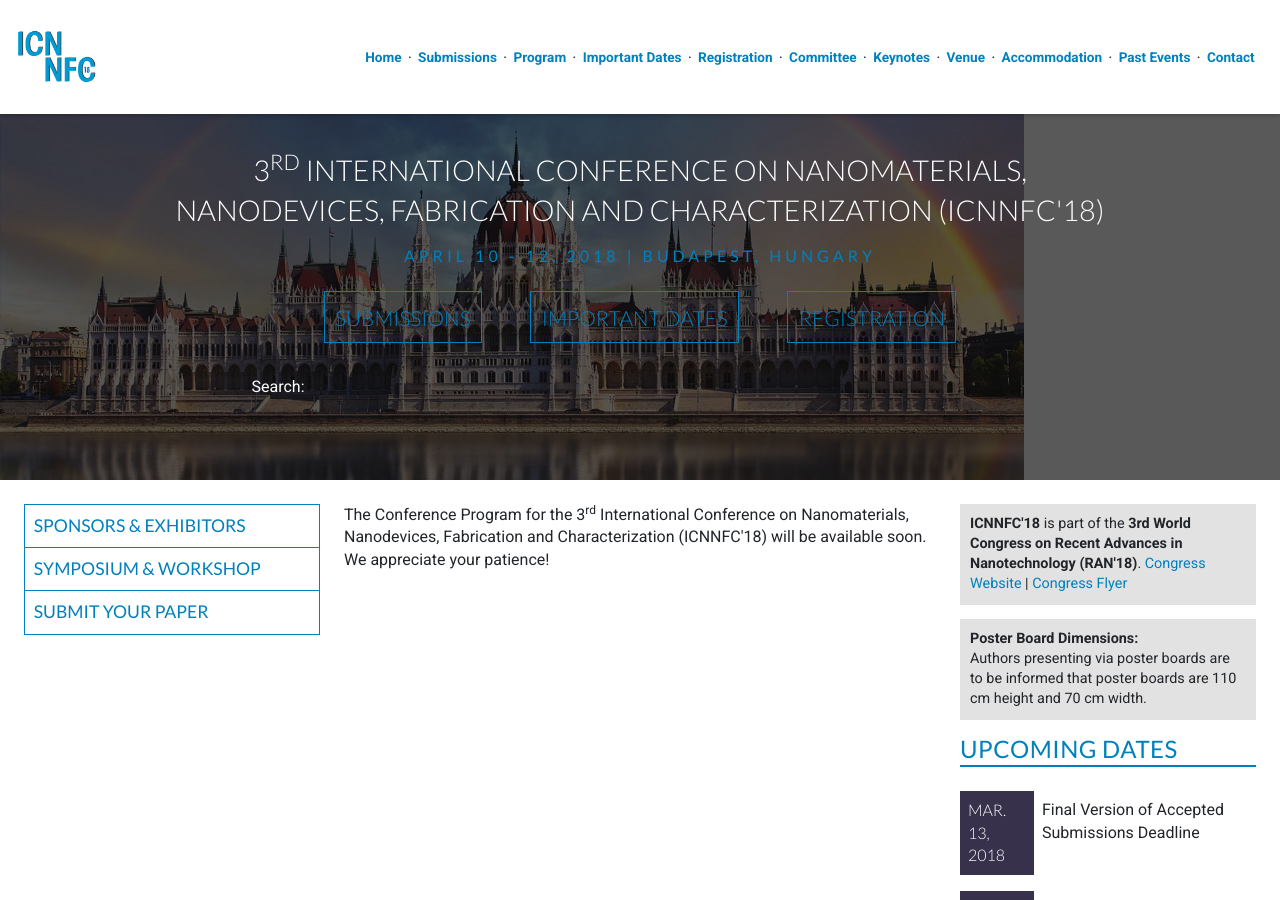
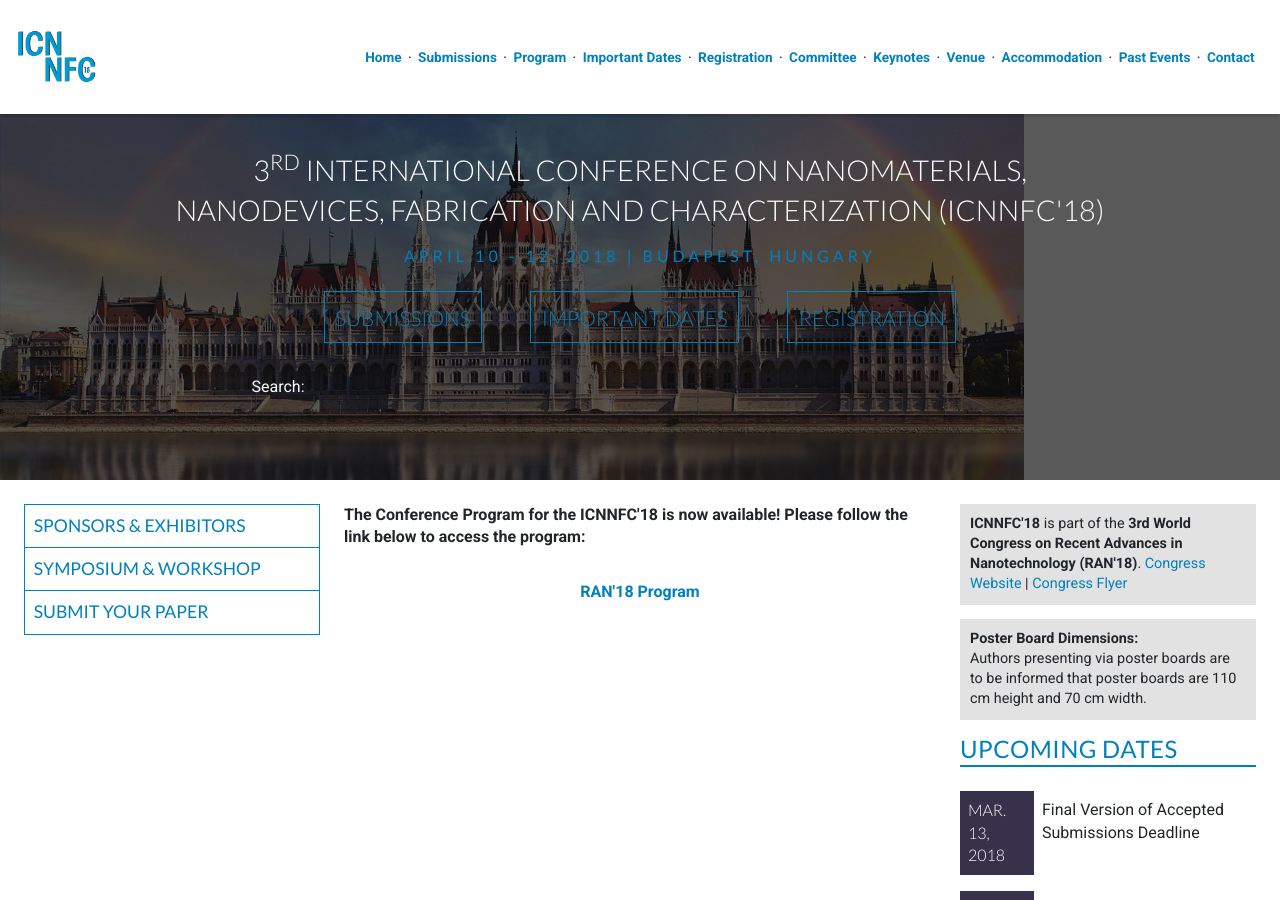
Before and after one commit to intaset/icnnfc, a Jekyll site: the page built from program.html, in a window 1280 px wide and 900 px high. Built offline with Jekyll 4.4.1, drawn with Linux system fonts in a browser that asks for light colours; nearby versions of some CDN libraries; Markdown is read by kramdown in place of the engine named in the settings; comment, search, counter and statistics services are not loaded.

Commit message:
added program

```diff
--- a/program.html
+++ b/program.html
@@ -7,10 +7,10 @@ keyword: nanoparticles, nanotubes, graphene, nanotechnology and coating, computa
 
 <div class="unit unit-s-1 unit-m-1-4-1 unit-l-1-4-1">
   <div class="unit-spacer content">
-    <p class="body">The Conference Program for the 3<sup>rd</sup> International Conference on Nanomaterials, Nanodevices, Fabrication and Characterization (ICNNFC'18) will be available soon. We appreciate your patience!</p>
+    <!-- <p class="body">The Conference Program for the 3<sup>rd</sup> International Conference on Nanomaterials, Nanodevices, Fabrication and Characterization (ICNNFC'18) will be available soon. We appreciate your patience!</p> -->
 
-    <!-- <p class="body">The Conference Program for the International Conference on Nanomaterials, Nanodevices, Fabrication and Characterization (ICNNFC'18) is now available! Please follow the link below to access the program:</p>
+    <p class="body"><strong>The Conference Program for the ICNNFC'18 is now available! Please follow the link below to access the program:</strong></p>
 
-    <p align="center"><a href="../RAN17_Program.pdf" class="body-link">RAN'18 Program</a></p> -->
+    <p align="center"><strong><a href="https://rancongress.com/program" class="body-link" target="_blank">RAN'18 Program</a></strong></p>
   </div>
   </div>
```
Also changed, not shown: 1 other file.
